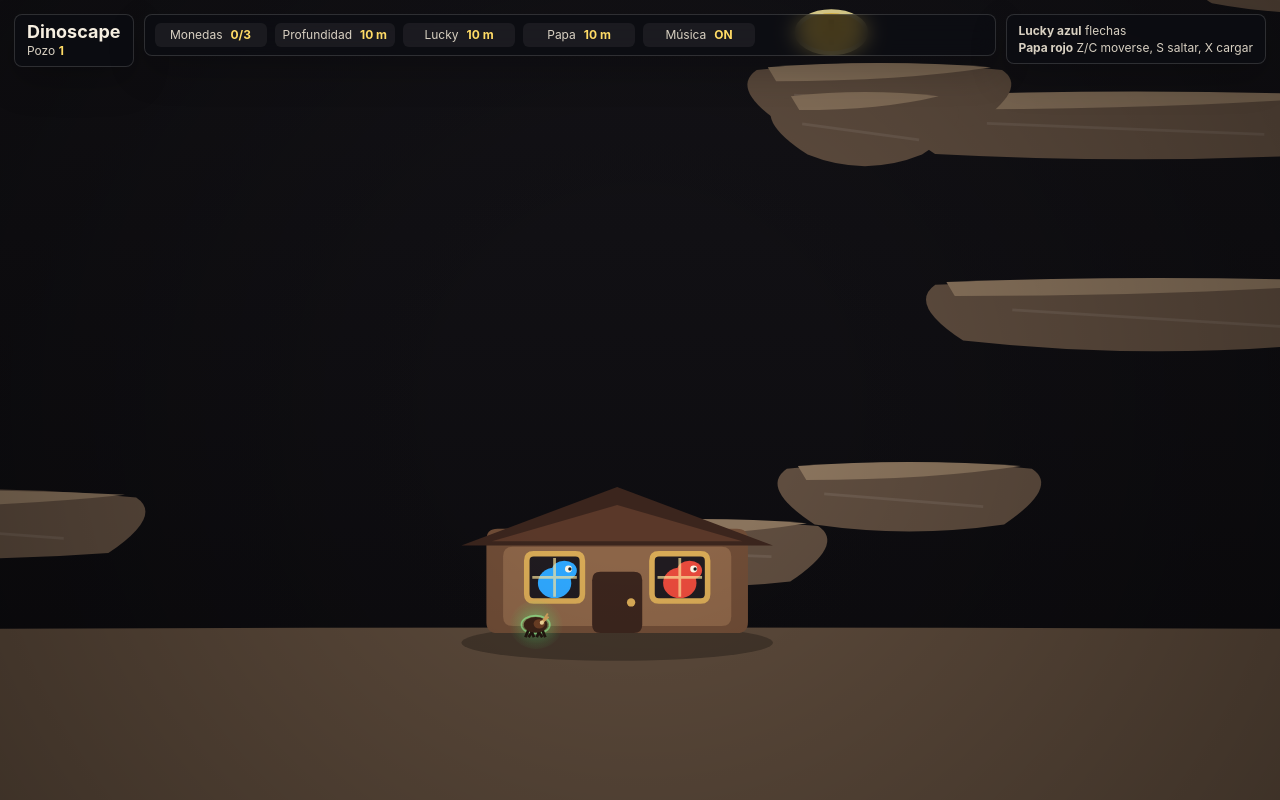
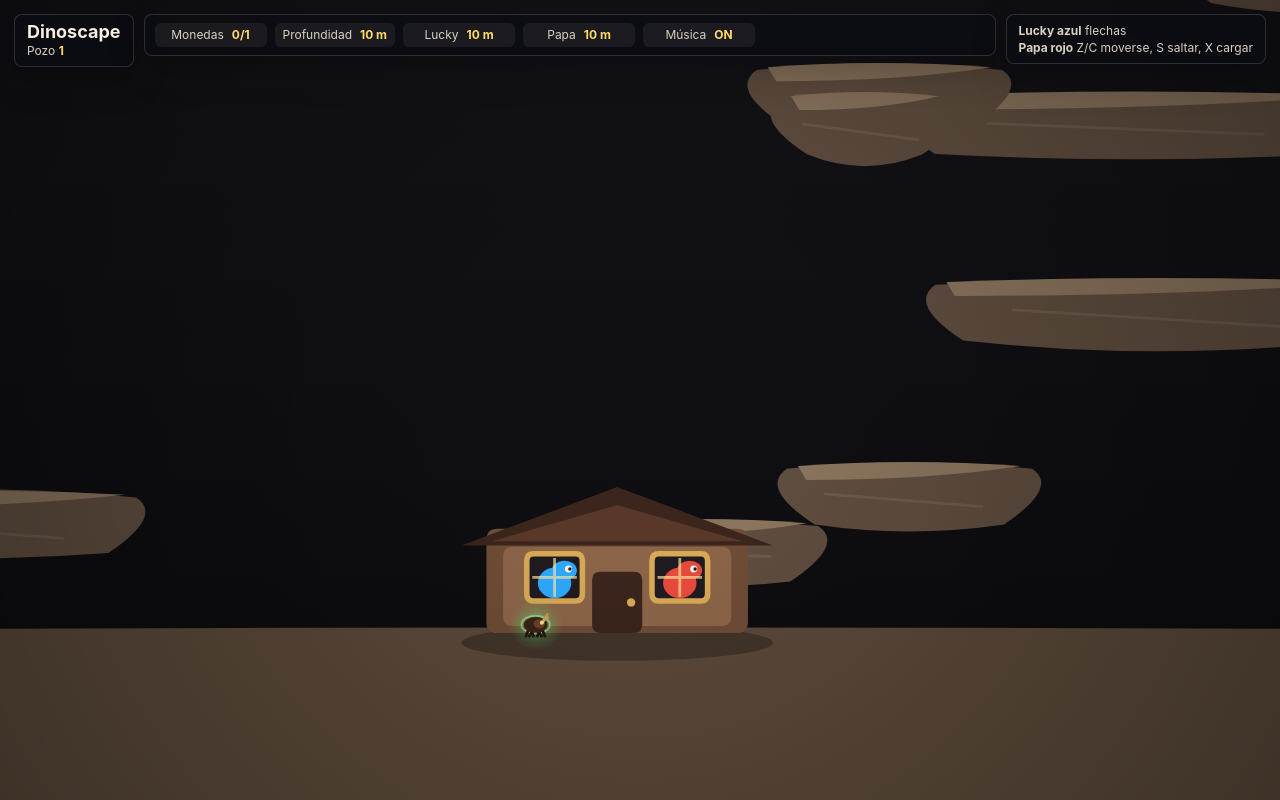
Before and after one commit to GonzoTBA/Dinoscape, a plain HTML site: page index.html in a window 1280 px wide. Drawn offline with Linux system fonts and the light colour scheme.

Commit message:
Scale coins with level number

```diff
--- a/game.js
+++ b/game.js
@@ -105,7 +105,7 @@ function newLevel(number) {
   dinos = [lucky, papa];
   beetles = makeBeetles(number);
   updateCamera(1);
-  showMessage(number === 1 ? "Recoged las 3 monedas y salid los dos del pozo" : `Pozo ${number}`);
+  showMessage(number === 1 ? "Recoged la moneda y salid los dos del pozo" : `Pozo ${number}: recoged ${coinLabel(world.coins.length)}`);
   updateHud();
 }
 
@@ -178,9 +178,10 @@ function generateWorld(number) {
   platforms.push(exitPlatform);
 
   const sideRoutePlatforms = addSideRoutes(number, pathPlatforms, platforms, walls, worldWidth, difficulty, maxReachStep);
-  const coinPlatforms = makeCoinPlatforms(number, pathPlatforms, sideRoutePlatforms, platforms, walls, worldWidth, difficulty);
+  const coinCount = requiredCoinsForLevel(number);
+  const coinPlatforms = makeCoinPlatforms(number, coinCount, pathPlatforms, sideRoutePlatforms, platforms, walls, worldWidth, difficulty);
   const coins = coinPlatforms.map((p, coinIndex) => {
-    const offset = [-0.16, 0.12, 0.18][coinIndex] || 0;
+    const offset = lerp(-0.22, 0.22, pseudoRandom(number, coinIndex, 140));
     return {
       x: clamp(p.x + p.w * (0.5 + offset), p.x + 28, p.x + p.w - 28),
       y: p.y - 44,
@@ -203,6 +204,14 @@ function generateWorld(number) {
     coins,
     exit: exitPlatform,
   };
+}
+
+function requiredCoinsForLevel(number) {
+  return Math.max(1, number);
+}
+
+function coinLabel(count) {
+  return count === 1 ? "1 moneda" : `${count} monedas`;
 }
 
 function addSideRoutes(number, pathPlatforms, platforms, walls, worldWidth, difficulty, maxReachStep) {
@@ -246,28 +255,20 @@ function addSideRoutes(number, pathPlatforms, platforms, walls, worldWidth, diff
   return sidePlatforms;
 }
 
-function makeCoinPlatforms(number, pathPlatforms, sideRoutePlatforms, platforms, walls, worldWidth, difficulty) {
+function makeCoinPlatforms(number, coinCount, pathPlatforms, sideRoutePlatforms, platforms, walls, worldWidth, difficulty) {
   const coinPlatforms = [];
   if (pathPlatforms.length === 0) return coinPlatforms;
   const sideChoices = sideRoutePlatforms.length >= 3 ? sideRoutePlatforms : [];
-  const anchors = sideChoices.length
-    ? [
-        Math.floor(sideChoices.length * 0.18),
-        Math.floor(sideChoices.length * 0.48),
-        Math.floor(sideChoices.length * 0.78),
-      ]
-    : [
-        Math.floor(pathPlatforms.length * 0.22),
-        Math.floor(pathPlatforms.length * 0.52),
-        Math.floor(pathPlatforms.length * 0.78),
-      ];
-
-  for (let i = 0; i < 3; i += 1) {
+  const anchorSource = sideChoices.length ? sideChoices : pathPlatforms;
+
+  for (let i = 0; i < coinCount; i += 1) {
+    const progress = (i + 1) / (coinCount + 1);
+    const anchorIndex = clamp(Math.floor(anchorSource.length * progress), 0, anchorSource.length - 1);
     if (sideChoices.length) {
-      coinPlatforms.push(sideChoices[clamp(anchors[i], 0, sideChoices.length - 1)]);
+      coinPlatforms.push(sideChoices[anchorIndex]);
       continue;
     }
-    const base = pathPlatforms[clamp(anchors[i], 0, pathPlatforms.length - 1)];
+    const base = pathPlatforms[anchorIndex];
     const leftAtY = wallXAt(walls.left, base.y);
     const rightAtY = wallXAt(walls.right, base.y);
     const direction = pseudoRandom(number, i, 21) < 0.5 ? -1 : 1;
@@ -942,7 +943,7 @@ function updateCamera(dt) {
 function updateHud() {
   const coins = world.coins.filter((coin) => coin.collected).length;
   hud.level.textContent = String(levelNumber);
-  hud.coins.textContent = `${coins}/3`;
+  hud.coins.textContent = `${coins}/${world.coins.length}`;
   hud.depth.textContent = `${world.depthMeters.toFixed(1).replace(".0", "")} m`;
   hud.luckyDepth.textContent = `${dinoDepth(dinos[0])} m`;
   hud.papaDepth.textContent = `${dinoDepth(dinos[1])} m`;
@@ -1376,7 +1377,7 @@ function drawExit() {
   ctx.fillStyle = allCoins ? "#ffe27d" : "#a7a8aa";
   ctx.font = "800 22px system-ui, sans-serif";
   ctx.textAlign = "center";
-  ctx.fillText(allCoins ? "SALIDA" : "3 MONEDAS", world.startX, world.topY - 34);
+  ctx.fillText(allCoins ? "SALIDA" : `${world.coins.length} ${world.coins.length === 1 ? "MONEDA" : "MONEDAS"}`, world.startX, world.topY - 34);
   ctx.restore();
 }
 
--- a/index.html
+++ b/index.html
@@ -15,7 +15,7 @@
           <span>Pozo <b id="level">1</b></span>
         </div>
         <div class="status-grid">
-          <span>Monedas <b id="coins">0/3</b></span>
+          <span>Monedas <b id="coins">0/1</b></span>
           <span>Profundidad <b id="depth">10 m</b></span>
           <span>Lucky <b id="luckyDepth">0 m</b></span>
           <span>Papa <b id="papaDepth">0 m</b></span>
```
Also changed, not shown: 1 other file.
